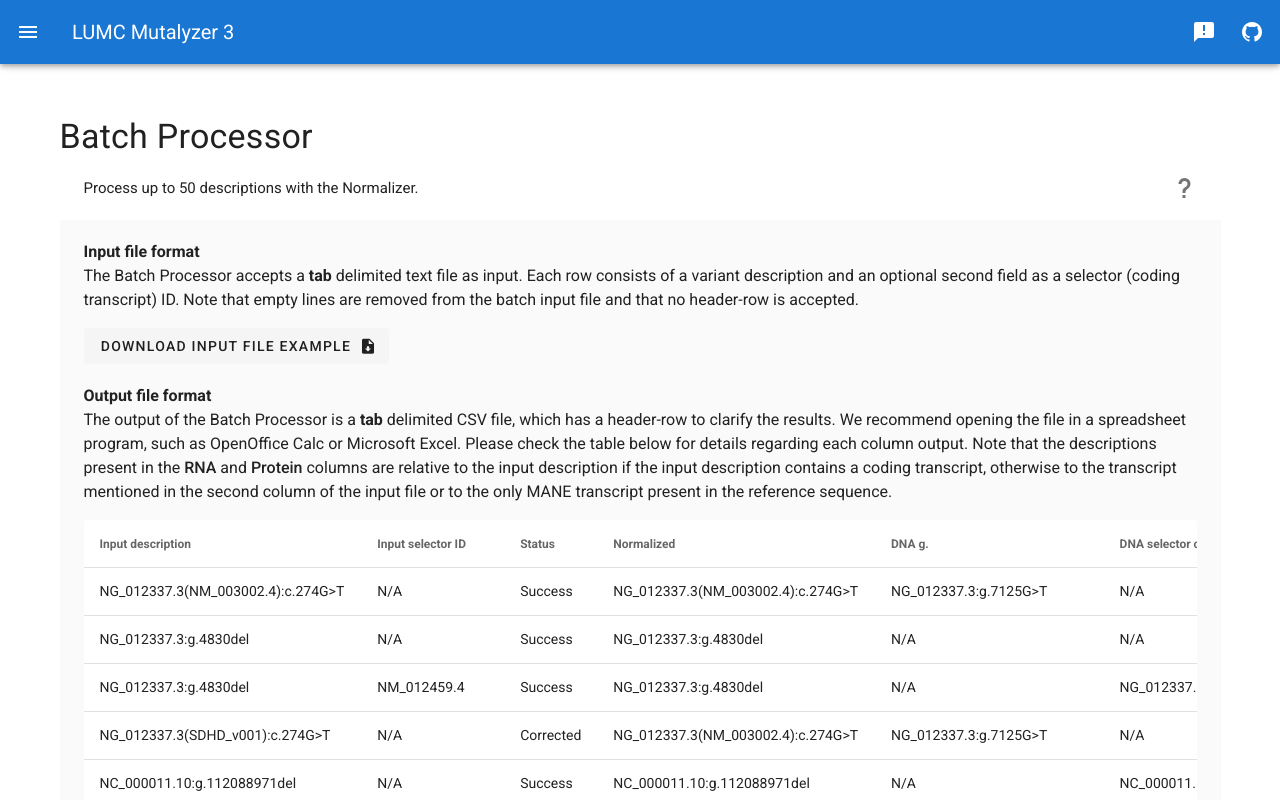
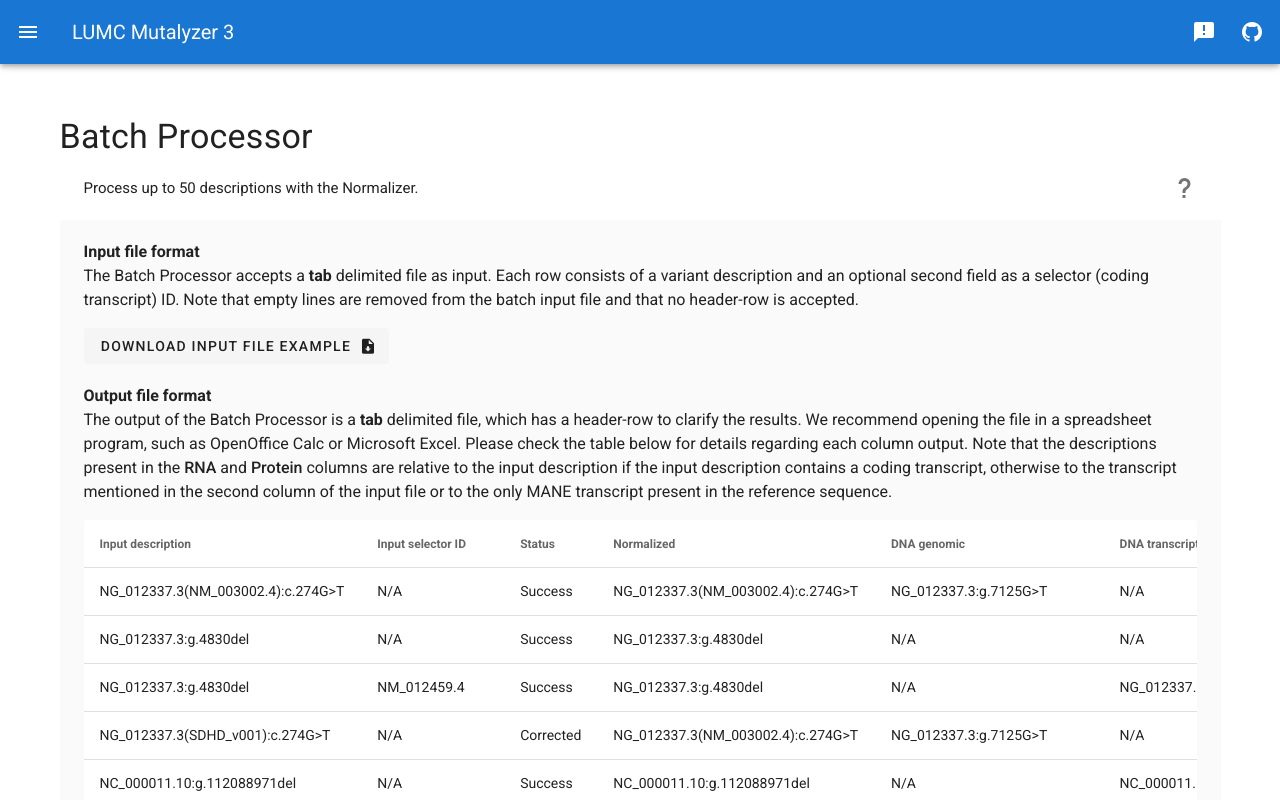
Before and after one commit to mutalyzer/website, a Vue app: page /batchprocessor in a window 1280 px wide. Both pictures are taken after a click on the button "Process up to 50 descriptions with the Normalizer.". Shown: the top 800 px of the page. Built offline with nearby package versions, Linux system fonts and the light colour scheme; what v-clipboard would draw is missing.

Commit message:
Change output file headers (#29)

```diff
--- a/src/views/BatchProcessor.vue
+++ b/src/views/BatchProcessor.vue
@@ -13,7 +13,7 @@
             <v-expansion-panel-content color="grey lighten-5">
               <h4 class="mt-5">Input file format</h4>
               <p>
-                The Batch Processor accepts a <b>tab</b> delimited text file as
+                The Batch Processor accepts a <b>tab</b> delimited file as
                 input. Each row consists of a variant description and an
                 optional second field as a selector (coding transcript) ID. Note
                 that empty lines are removed from the batch input file and that
@@ -25,7 +25,7 @@
               </v-btn>
               <h4>Output file format</h4>
               <p>
-                The output of the Batch Processor is a <b>tab</b> delimited CSV
+                The output of the Batch Processor is a <b>tab</b> delimited
                 file, which has a header-row to clarify the results. We
                 recommend opening the file in a spreadsheet program, such as
                 OpenOffice Calc or Microsoft Excel. Please check the table below
@@ -391,9 +391,9 @@ export default {
         return "The status of the normalization procedure.";
       } else if (header == "Normalized") {
         return "The normalized description.";
-      } else if (header == "DNA g.") {
+      } else if (header == "DNA genomic") {
         return "The equivalent genomic description.";
-      } else if (header == "DNA selector c.") {
+      } else if (header == "DNA transcript") {
         return "If an input selector ID was specified then this is the equivalent coding description for that selector.";
       } else if (header == "RNA") {
         return "The predicted RNA description from the normalized description (or the equivalent c. description).";
@@ -540,7 +540,7 @@ export default {
           row.push(variant.response.normalized_description);
         }
 
-        // DNA g.
+        // DNA genomic
         if (
           variant.response &&
           variant.response.equivalent_descriptions &&
@@ -553,7 +553,7 @@ export default {
           row.push("N/A");
         }
 
-        // DNA selector c.
+        // DNA transcript
         row.push(this.getDnaC(variant));
 
         // RNA
@@ -674,8 +674,8 @@ export default {
           "Input selector ID",
           "Status",
           "Normalized",
-          "DNA g.",
-          "DNA selector c.",
+          "DNA genomic",
+          "DNA transcript",
           "RNA",
           "Protein",
         ],
```
